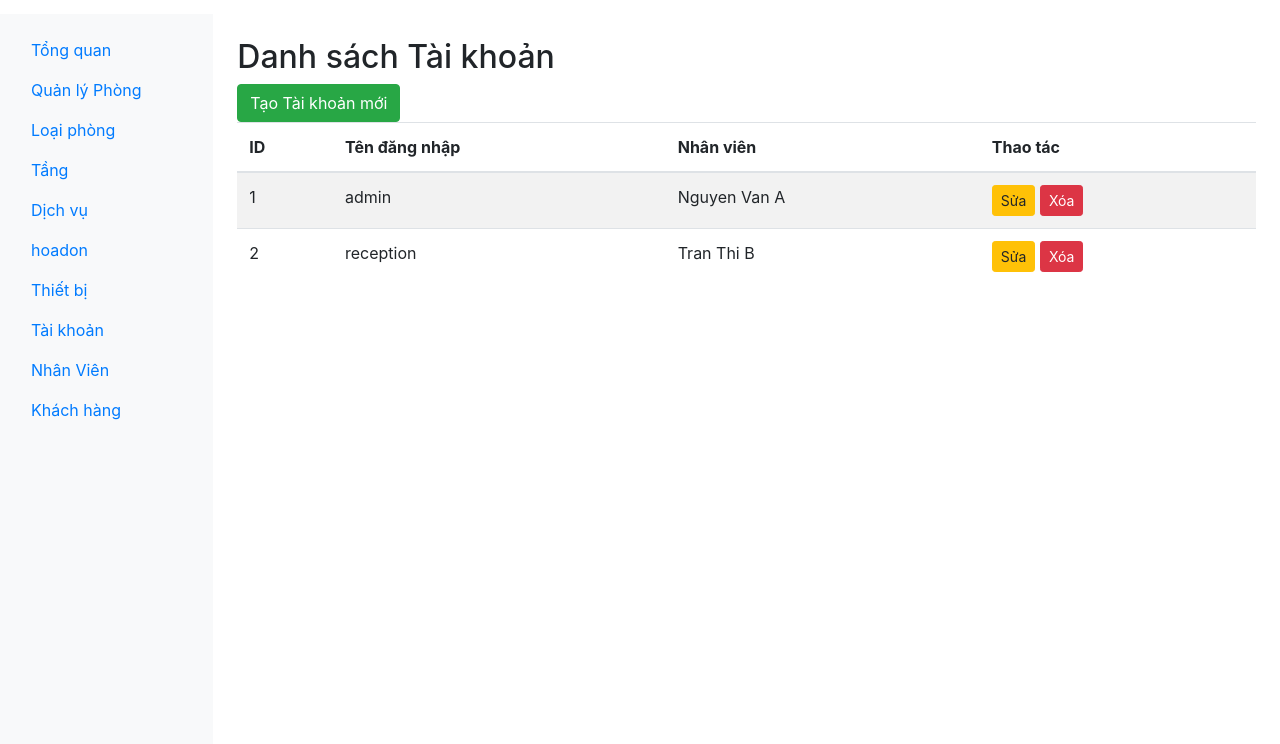
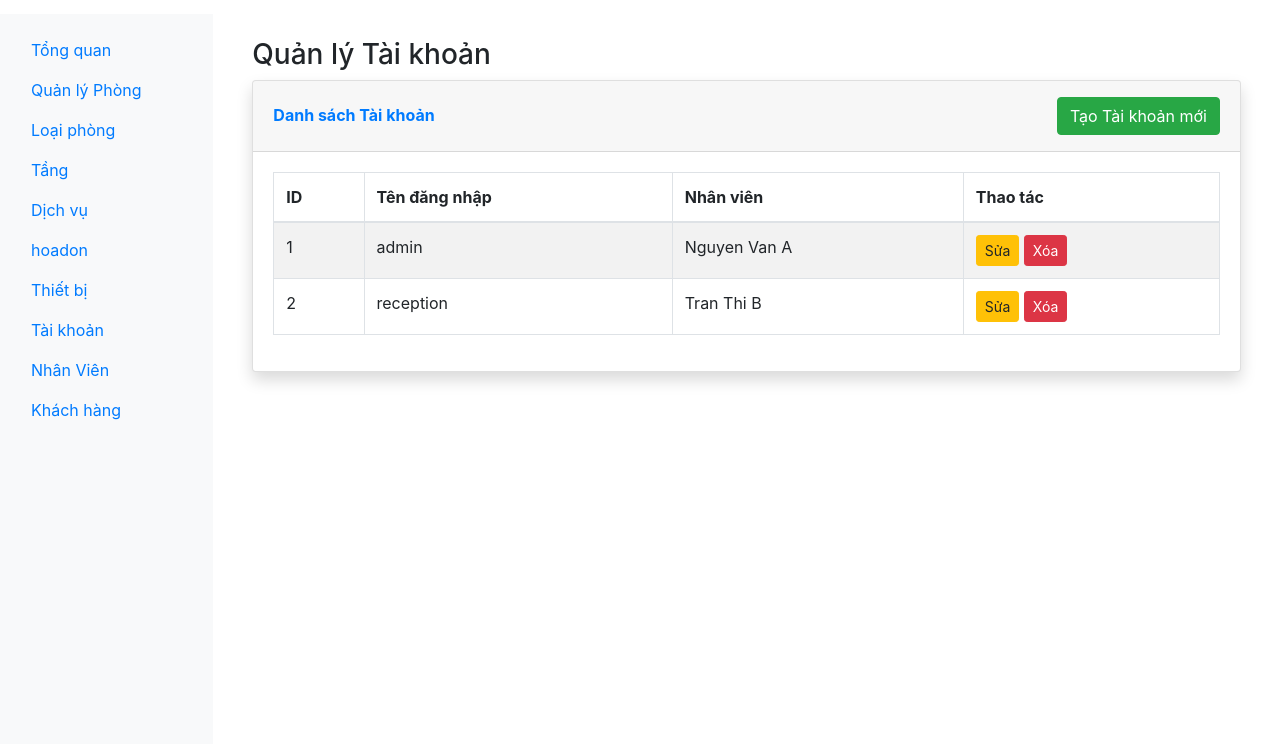
Before and after one commit to buituht/Hotel, a Flask app: page /admin-ui/taikhoan in a window 1280 px wide. Shown: the part 56-800 px from the top of the page. Run offline with Flask 3, Linux system fonts and the light colour scheme; a user stored in the database is signed in; data comes from the database, SQL or seed files in the repository; parts of the project's set-up code (start-up, migrations or seed data) failed here and were passed over.

Commit message:
Update taikhoan_list.html

```diff
--- a/templates/admin/taikhoan_list.html
+++ b/templates/admin/taikhoan_list.html
@@ -1,9 +1,27 @@
 {% extends "admin/layout.html" %}
+{% block title %}Danh sách Tài khoản{% endblock %}
+
 {% block content %}
-    <h2>Danh sách Tài khoản</h2>
-    <a href="{{ url_for('admin_ui.taikhoan_create') }}" class="btn btn-success">
-        <i class="fas fa-plus"></i>Tạo Tài khoản mới</a>
+<div class="container-fluid">
 
+    {# Tiêu đề trang #}
+    <h1 class="h3 mb-2 text-gray-800">Quản lý Tài khoản</h1>
+
+    <div class="row">
+        <div class="col-lg-12">
+
+            {# Card chứa nút Tạo mới và Flash Messages #}
+            <div class="card shadow mb-4">
+                <div class="card-header py-3 d-flex flex-row align-items-center justify-content-between">
+                    <h6 class="m-0 font-weight-bold text-primary">Danh sách Tài khoản</h6>
+                    <a href="{{ url_for('admin_ui.taikhoan_create') }}" class="btn btn-success btn-icon-split">
+                        <span class="icon text-white-50"><i class="fas fa-plus"></i></span>
+                        <span class="text">Tạo Tài khoản mới</span>
+                    </a>
+                </div>
+
+                <div class="card-body">
+                    {# Hiển thị Flash Messages #}
                     {% with messages = get_flashed_messages(with_categories=true) %}
                         {% if messages %}
                             {% for category, message in messages %}
@@ -12,7 +30,9 @@
                         {% endif %}
                     {% endwith %}
 
-    <table class="table table-striped">
+                    {# Bảng dữ liệu #}
+                    <div class="table-responsive">
+                        <table class="table table-bordered table-striped" id="dataTable" width="100%" cellspacing="0">
                             <thead>
                                 <tr>
                                     <th>ID</th>
@@ -26,15 +46,29 @@
                                 <tr>
                                     <td>{{ tk.id }}</td>
                                     <td>{{ tk.username }}</td>
-                <td>{{ tk.nhanvien.ten }}</td>
                                     <td>
-                    <a href="{{ url_for('admin_ui.taikhoan_edit', taikhoan_id=tk.id) }}" class="btn btn-sm btn-warning">Sửa</a>
+                                        {# Đảm bảo 'nhanvien' là backref đúng từ models.py #}
+                                        {{ tk.nhanvien.ten if tk.nhanvien else 'Không có' }}
+                                    </td>
+                                    <td class="text-nowrap">
+                                        <a href="{{ url_for('admin_ui.taikhoan_edit', taikhoan_id=tk.id) }}" class="btn btn-sm btn-warning">
+                                            <i class="fas fa-edit"></i> Sửa
+                                        </a>
                                         <form method="POST" action="{{ url_for('admin_ui.taikhoan_delete', taikhoan_id=tk.id) }}" style="display:inline;">
-                        <button type="submit" class="btn btn-sm btn-danger" onclick="return confirm('Bạn có chắc chắn muốn xóa tài khoản {{ tk.username }} không?');">Xóa</button>
+                                            <button type="submit" class="btn btn-sm btn-danger" onclick="return confirm('Bạn có chắc chắn muốn xóa tài khoản {{ tk.username }} không?');">
+                                                <i class="fas fa-trash"></i> Xóa
+                                            </button>
                                         </form>
                                     </td>
                                 </tr>
                                 {% endfor %}
                             </tbody>
                         </table>
+                    </div>
+                </div>
+            </div>
+        </div>
+    </div>
+
+</div>
 {% endblock %}
```
Lines whose indentation alone changed are shown as unchanged.
